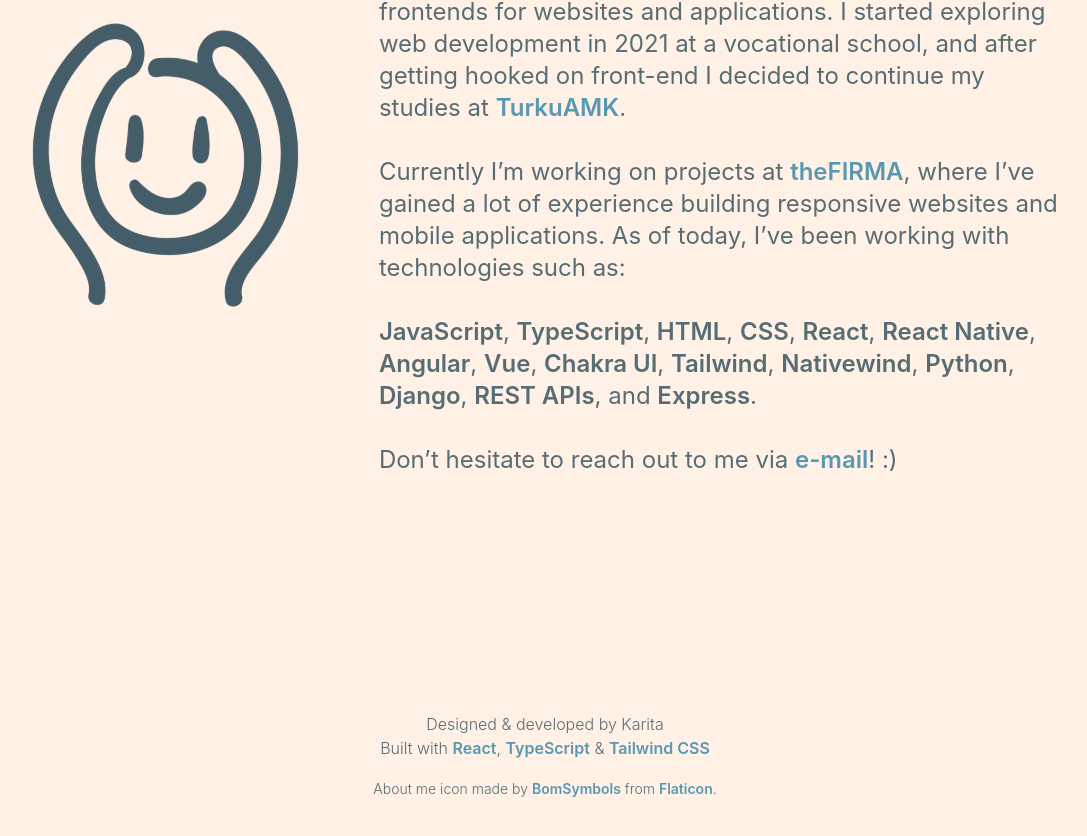
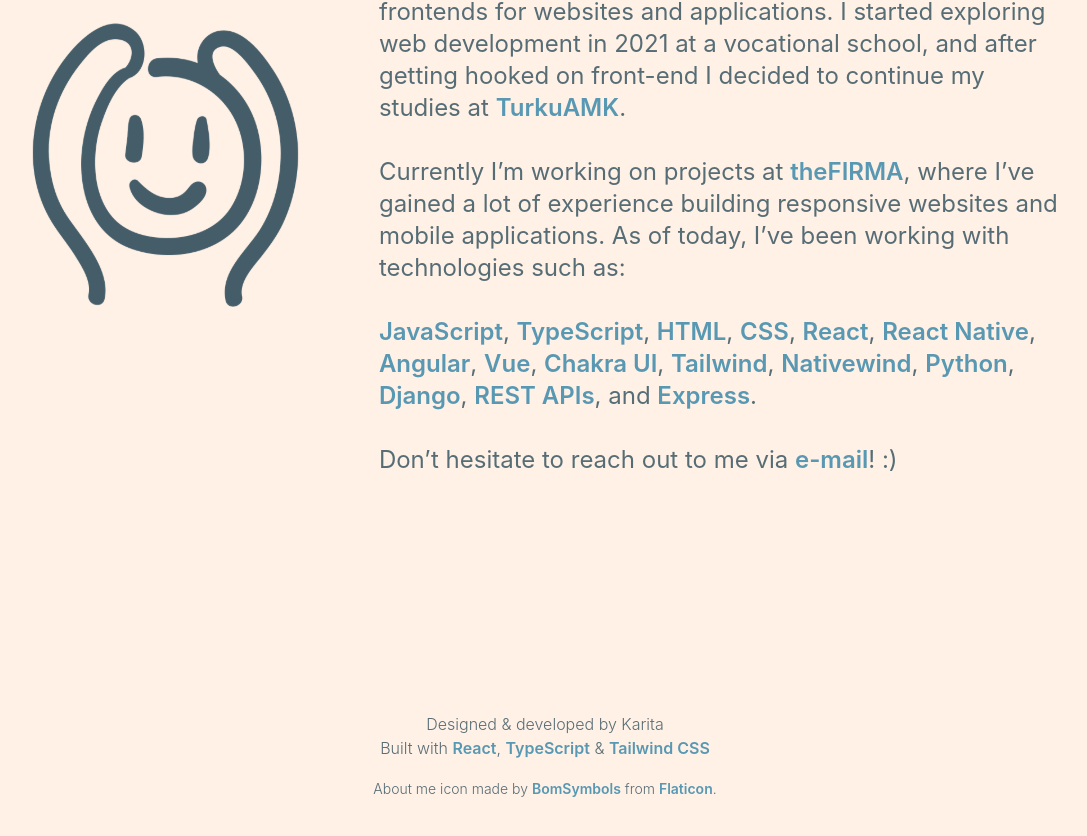
Before and after one commit to KaritaLaine/karita, a React (Vite) app in the folder karita/: page / in a window 1280 px wide. Shown: the part 1285-2121 px from the top of the page, without its empty margins (95-1182 px from the left). Built offline with nearby package versions, Linux system fonts and the light colour scheme.

Commit message:
style: add hover animation to technologies

```diff
--- a/karita/src/pages/home/components/myTechnologies.tsx
+++ b/karita/src/pages/home/components/myTechnologies.tsx
@@ -12,7 +12,7 @@
             href={tech.url}
             target="_blank"
             rel="noopener noreferrer"
-            className="text-accent font-semibold"
+            className="text-link font-semibold hover:text-linkHover duration-300"
           >
             {tech.name}
           </a>
```
